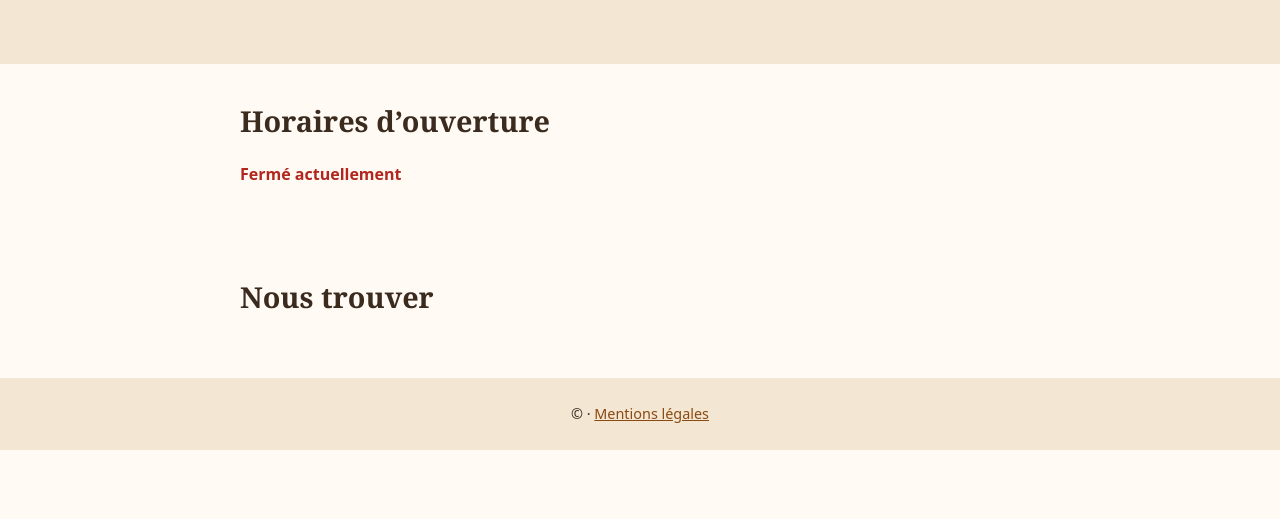
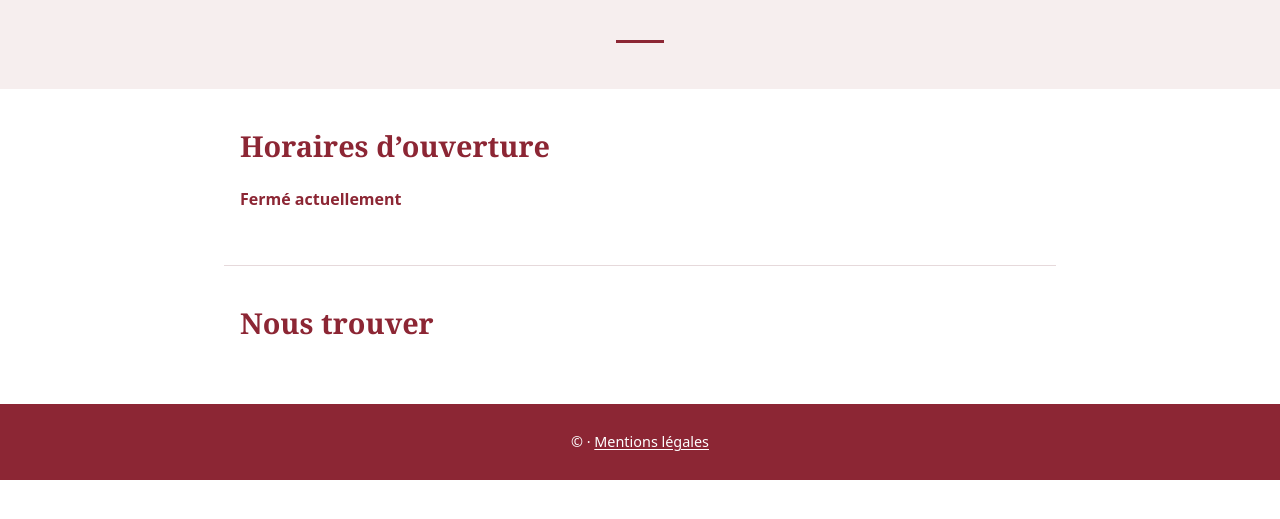
Before and after one commit to carolabeilles/boulangerie, a PHP site: template src/templates/site.php in a window 1280 px wide. Shown: the top 519 px of the page. Run offline with PHP 8.4, Linux system fonts and the light colour scheme; the template is opened without the code that fills it, so the values that code supplies are empty; some libraries are stand-ins or nearby versions.

Commit message:
Charte Moulins Bourgeois pour le gabarit des sites
Rouge du logo, titres serif, boutons peu arrondis, pied de page avec mention facultative (config signature).

Co-Authored-By: Claude Sonnet 5.5 <noreply@anthropic.com>
Claude-Session: https://claude.ai/code/session_01WXS6smVTvC4356G8Nu5ftL

```diff
--- a/config.example.php
+++ b/config.example.php
@@ -20,6 +20,9 @@ return [
     'hebergeur' => '[Nom et adresse de l’hébergeur]',
     'realisation' => '[Votre nom]',
 
+    // Mention facultative affichée en pied de chaque site (laisser vide pour ne rien afficher).
+    'signature' => 'Un service proposé par les Moulins Bourgeois',
+
     // true en production (HTTPS obligatoire). false uniquement pour un essai local en http.
     'cookie_secure' => true,
 
--- a/src/templates/mentions.php
+++ b/src/templates/mentions.php
@@ -16,10 +16,10 @@ $champ = function (string $cle) use ($legal): string {
 <meta name="robots" content="noindex">
 <title>Mentions légales – <?= h((string) $s['nom']) ?></title>
 <style>
-body{margin:0;font-family:system-ui,-apple-system,"Segoe UI",Roboto,sans-serif;line-height:1.6;color:#3b2a1e;background:#fffaf3}
+body{margin:0;font-family:system-ui,-apple-system,"Segoe UI",Roboto,sans-serif;line-height:1.6;color:#2a2a2a;background:#fff}
 main{max-width:42rem;margin:0 auto;padding:2rem 1rem}
-h1,h2{font-family:Georgia,"Times New Roman",serif;line-height:1.2}
-a{color:#8a4a12}
+h1,h2{font-family:Georgia,"Times New Roman",serif;line-height:1.2;color:#8c2634}
+a{color:#8c2634}
 </style>
 </head>
 <body>
--- a/src/templates/site.php
+++ b/src/templates/site.php
@@ -38,29 +38,34 @@ $jsData = [
 <?php if ($description !== ''): ?><meta name="description" content="<?= h($description) ?>">
 <?php endif; ?>
 <style>
-:root{--fond:#fffaf3;--texte:#3b2a1e;--doux:#5a4636;--accent:#b5651d;--fonce:#8a4a12;--creme:#f3e6d3;--ok:#2e7d32;--ko:#b3261e}
+/* Charte Moulins Bourgeois : rouge du logo, texte gris très foncé, fonds chauds et clairs, titres en serif, angles peu arrondis. */
+:root{--fond:#fff;--texte:#2a2a2a;--doux:#5c5557;--accent:#8c2634;--fonce:#6e1d29;--creme:#f6eeee;--filet:#e6d9db;--ok:#2e7d32;--ko:#8c2634}
 *{box-sizing:border-box}
 body{margin:0;font-family:system-ui,-apple-system,"Segoe UI",Roboto,sans-serif;line-height:1.6;color:var(--texte);background:var(--fond)}
 img{max-width:100%;height:auto;display:block}
-a{color:var(--fonce)}
-h1,h2,h3{font-family:Georgia,"Times New Roman",serif;line-height:1.2}
-.alerte{background:var(--fonce);color:#fff;text-align:center;padding:.75rem 1rem;font-weight:600;margin:0}
-.actions{position:sticky;top:0;z-index:10;display:flex;gap:.5rem;justify-content:center;padding:.5rem;background:var(--fond);border-bottom:1px solid var(--creme)}
-.btn{display:inline-block;padding:.6rem 1.2rem;border-radius:999px;background:var(--accent);color:#fff;text-decoration:none;font-weight:600}
-.btn-2{background:var(--texte)}
+a{color:var(--accent);text-underline-offset:.15em}
+h1,h2,h3{font-family:Georgia,"Times New Roman",serif;line-height:1.2;color:var(--accent)}
+.alerte{background:var(--accent);color:#fff;text-align:center;padding:.75rem 1rem;font-weight:600;margin:0}
+.actions{position:sticky;top:0;z-index:10;display:flex;gap:.5rem;justify-content:center;padding:.6rem;background:var(--fond);border-bottom:1px solid var(--filet)}
+.btn{display:inline-block;padding:.65rem 1.4rem;border:2px solid var(--accent);border-radius:.25rem;background:var(--accent);color:#fff;text-decoration:none;font-weight:600;letter-spacing:.02em}
+.btn-2{background:transparent;color:var(--accent)}
+.btn:focus-visible,a:focus-visible{outline:3px solid var(--texte);outline-offset:2px}
 .hero{background:var(--creme)}
 .hero img{width:100%;aspect-ratio:2/1;max-height:60vh;object-fit:cover}
-.hero-txt{padding:1.5rem 1rem 2rem;max-width:42rem;margin:0 auto;text-align:center}
-.hero-txt h1{margin:0 0 .5rem;font-size:clamp(1.8rem,6vw,3rem)}
+.hero-txt{padding:1.75rem 1rem 2.25rem;max-width:42rem;margin:0 auto;text-align:center}
+.hero-txt h1{margin:0 0 .6rem;font-size:clamp(1.8rem,6vw,3rem)}
+.hero-txt h1::after{content:"";display:block;width:3rem;height:3px;background:var(--accent);margin:.75rem auto 0}
+.hero-txt p{margin:0;color:var(--doux)}
 .bloc{max-width:52rem;margin:0 auto;padding:2.5rem 1rem}
 .bloc h2{margin-top:0;font-size:1.8rem}
+.bloc+.bloc{border-top:1px solid var(--filet)}
 .promo{max-width:52rem;margin:0 auto;padding:1.5rem 1rem 0}
-.promo img{width:100%;border-radius:.75rem}
+.promo img{width:100%;border-radius:.25rem}
 .galerie{display:grid;grid-template-columns:repeat(auto-fill,minmax(14rem,1fr));gap:.75rem}
-.galerie img{border-radius:.5rem;width:100%;aspect-ratio:4/3;object-fit:cover}
+.galerie img{border-radius:.25rem;width:100%;aspect-ratio:4/3;object-fit:cover}
 .horaires{width:100%;max-width:26rem;border-collapse:collapse}
-.horaires th,.horaires td{text-align:left;padding:.35rem .5rem;border-bottom:1px solid var(--creme)}
-.horaires tr.aujourdhui{background:var(--creme);font-weight:600}
+.horaires th,.horaires td{text-align:left;padding:.4rem .5rem;border-bottom:1px solid var(--filet)}
+.horaires tr.aujourdhui{background:var(--creme);font-weight:600;color:var(--fonce)}
 .statut{font-weight:700;margin:0 0 .75rem}
 .statut.ouvert{color:var(--ok)}
 .statut.ferme{color:var(--ko)}
@@ -69,8 +74,9 @@ h1,h2,h3{font-family:Georgia,"Times New Roman",serif;line-height:1.2}
 .infos h3{margin:0 0 .25rem;font-size:1.1rem}
 .infos p{margin:0}
 address{font-style:normal}
-.pied{text-align:center;padding:1.5rem 1rem;background:var(--creme);font-size:.9rem}
-.pied p{margin:0}
+.pied{text-align:center;padding:1.5rem 1rem;background:var(--accent);color:#fff;font-size:.9rem}
+.pied p{margin:.15rem 0}
+.pied a{color:#fff}
 </style>
 </head>
 <body>
@@ -158,6 +164,8 @@ address{font-style:normal}
 
 <footer class="pied">
 <p>&copy; <?= h(date('Y')) ?> <?= h($nom) ?> &middot; <a href="mentions-legales.html">Mentions légales</a></p>
+<?php if (trim((string) ($cfg['signature'] ?? '')) !== ''): ?><p><?= h((string) $cfg['signature']) ?></p>
+<?php endif; ?>
 </footer>
 
 <script>
```
